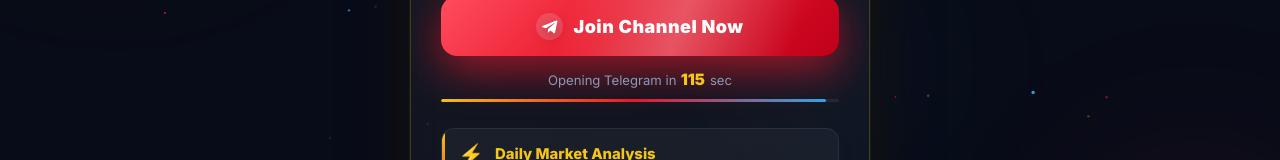
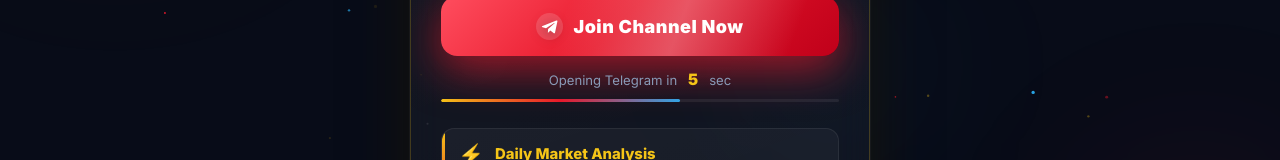
Before and after one commit to nexaforrge/quantix, a plain HTML site: page index.html in a window 1280 px wide. Shown: the part 446-606 px from the top of the page. Drawn offline with Linux system fonts and the light colour scheme.

Commit message:
Update index.html

```diff
--- a/index.html
+++ b/index.html
@@ -274,7 +274,7 @@
 
     <div class="countdown-wrap">
       <span>Opening Telegram in</span>
-      <span class="countdown-num" id="cdNum">120</span>
+      <span class="countdown-num" id="cdNum">10</span>
       <span>sec</span>
     </div>
     <div class="countdown-bar-wrap">
@@ -327,7 +327,7 @@
 (function(){
   var CHANNEL_URL = "https://t.me/+4KHmL1R3n3UyMzQ1";
 
-  var TOTAL = 120;
+  var TOTAL = 10;
   var left  = TOTAL;
   var numEl = document.getElementById('cdNum');
   var barEl = document.getElementById('cdBar');
```
